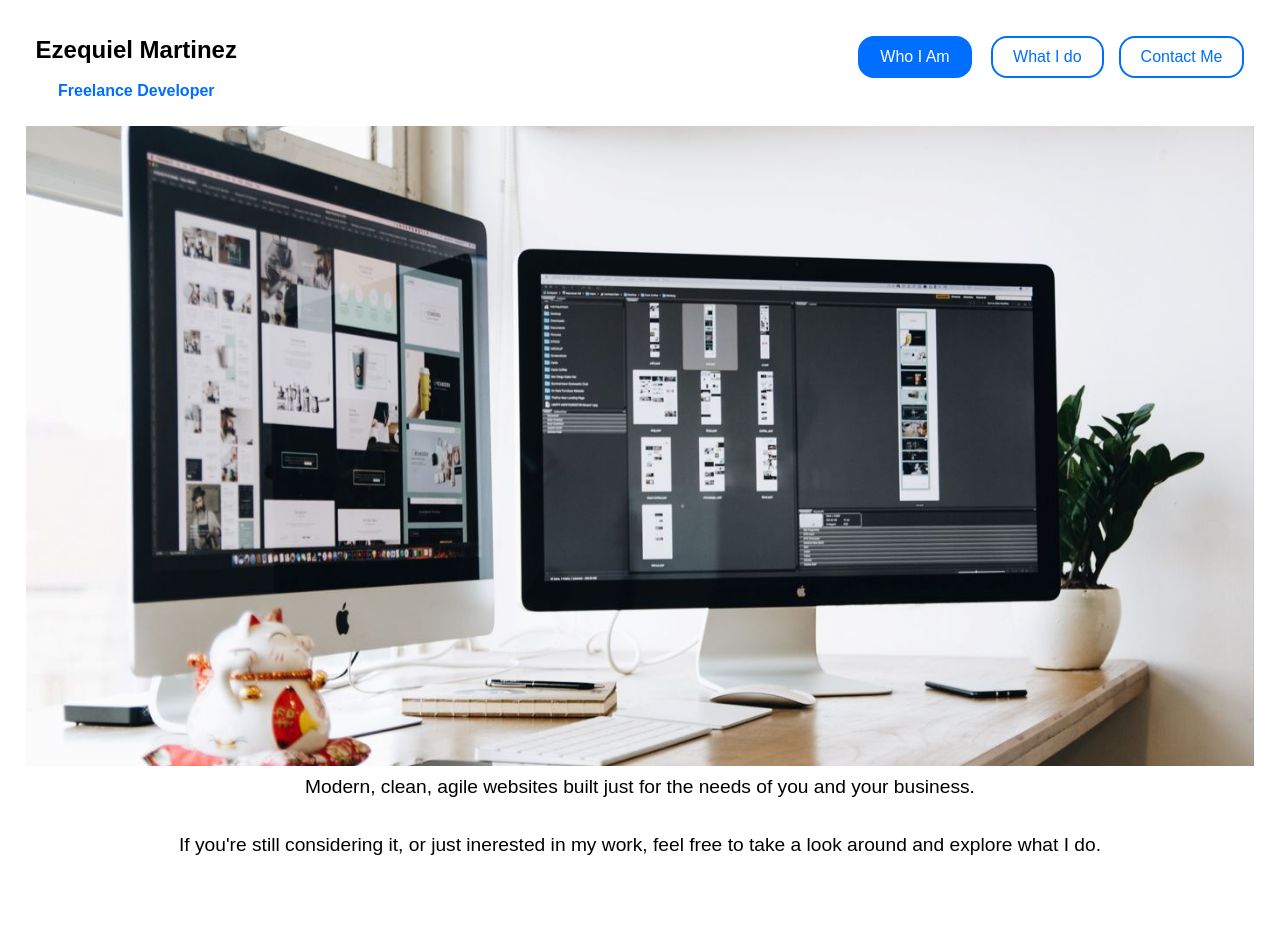
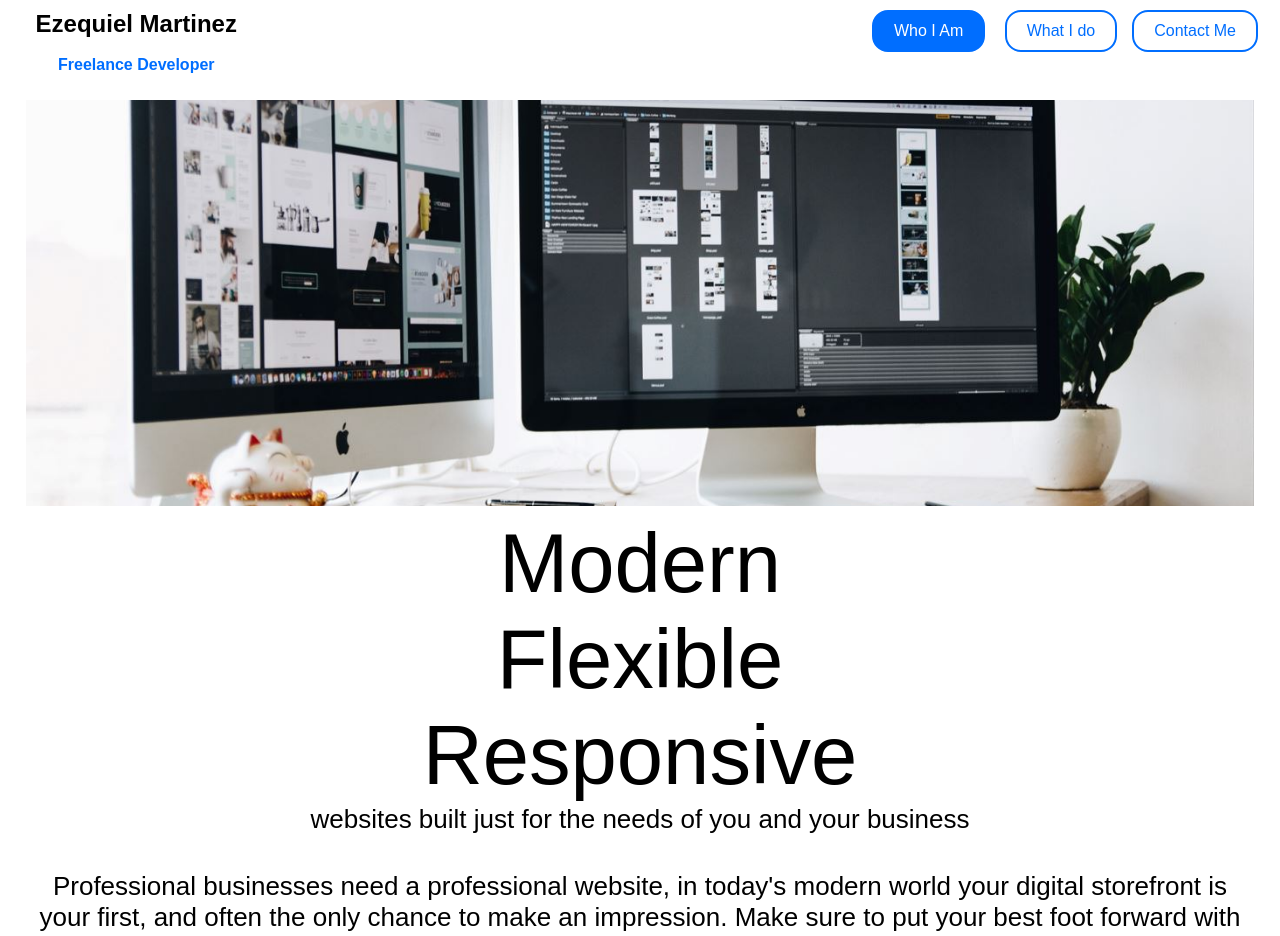
Before and after one commit to Ez-M/My-Portfolio, a React (Create React App) app: page / in a window 1280 px wide. Shown: the top 936 px of the page. Built offline with nearby package versions, Linux system fonts and the light colour scheme.

Commit message:
modified card1 on the home page to be more visible, and cleaner on landing

```diff
--- a/src/App.css
+++ b/src/App.css
@@ -44,7 +44,7 @@ body, html {
 
 
   /* Full height */
-  height: 80%;
+  height: 60%;
 
   /* Create the parallax scrolling effect */
   background-attachment: fixed;
@@ -73,7 +73,9 @@ body, html {
   /* background-color: var(--main-blue); */
   /* height: 100%; */
   /* background-image: linear-gradient(var(--main-green), rgb(255, 255, 255)); */
+  background-color: black;
   width: 100%;
+  min-height: 100vh;
 
 }
 
@@ -94,16 +96,22 @@ body, html {
 
 
 .NavbarMain {
-  /* background-color: var(--main-blue); */
-  /* background-image: linear-gradient(rgb(255, 255, 255), var(--main-green)); */
-  /* background-image: url(./imgs/stripes.jpg); */
-  /* background-color: blue; */
+background-color: white;
+
   text-align: center;
   font-weight: bold;
   color: black;
   padding: 10px;
-  /* padding-right: 10px; */
+
+  position: fixed;
+  top: 0%;
+  bottom: auto;
+  left: 0%;
+  right: 0%;
+  padding-right: 10px;
   height: 10%;
+  width: 100%;
+  z-index: 1000;
 }
 .NavbarMain p {
   display: inline;
@@ -111,7 +119,7 @@ body, html {
 
 
 .NavbarMain .buttonContainer {
-  margin-right: 0%;
+  margin-right: 2.5%;
   margin-left: auto;
   width: fit-content;
 }
@@ -175,6 +183,7 @@ body, html {
 .NavbarMain .titleCard {
   /* display: inline; */
   float: left;
+  margin-left: 2%;
 }
 
 .NavbarMain h4 {
@@ -245,14 +254,11 @@ body, html {
 } */
 
 .BioMain .card1 {
-  /* background-color: blueviolet; */
-  /* margin-left: auto;
-  margin-right: auto; */
-  height: 400px;
+  background-color: white;
+  height: 100%;
   /* background-color: var(--slate); */
   padding: 10px;
-  /* border:   black solid; */
-  /* border-left: -10px; */
+
   border-bottom: 0px;
 
   margin-bottom: 5rem;
@@ -283,7 +289,15 @@ body, html {
   /* display: inline; */
   text-align: center;
   font-weight: 400;
-  font-size:larger;
+  font-size:1.625rem;
+  color: var(--textGrey);
+}
+
+.BioMain .card1 h2 {
+  /* display: inline; */
+  text-align: center;
+  font-weight: 400;
+  font-size:5.2rem;
   color: var(--textGrey);
 }
 
--- a/src/components/bio.js
+++ b/src/components/bio.js
@@ -10,21 +10,29 @@ function Bio() {
        {/* </div>  */}
     {/* <div className="asideLeft"> asideLeft</div> */}
 
+
       <div className="card1">
 
           {/* <div className="imgHolder">
            <img src={Headshot}></img>
           </div> */}
         <div className="pHolder">
+          <h2>Modern</h2>
+          <h2>Flexible</h2>
+          <h2>Responsive</h2>
           <p>
-          Modern, clean, agile websites built just for the needs of you and your business.  </p>
+           websites built just for the needs of you and your business</p>
           <br /> <br />
-          <p className="second"> If you're still considering it, or just inerested in my work,
-           feel free to take a look around and explore what I do.
-            </p>
+          <p className="second"> Professional businesses need a professional website,
+          in today's modern world your digital storefront is your first, and often
+          the only chance to make an impression. Make sure to put your best foot forward
+          with quick prose and a sleek communicative design.
+
+          </p>
           </div>
 
       </div>
+
 
       {/* <div className="asideRight">asideRight</div> */}
 
```
